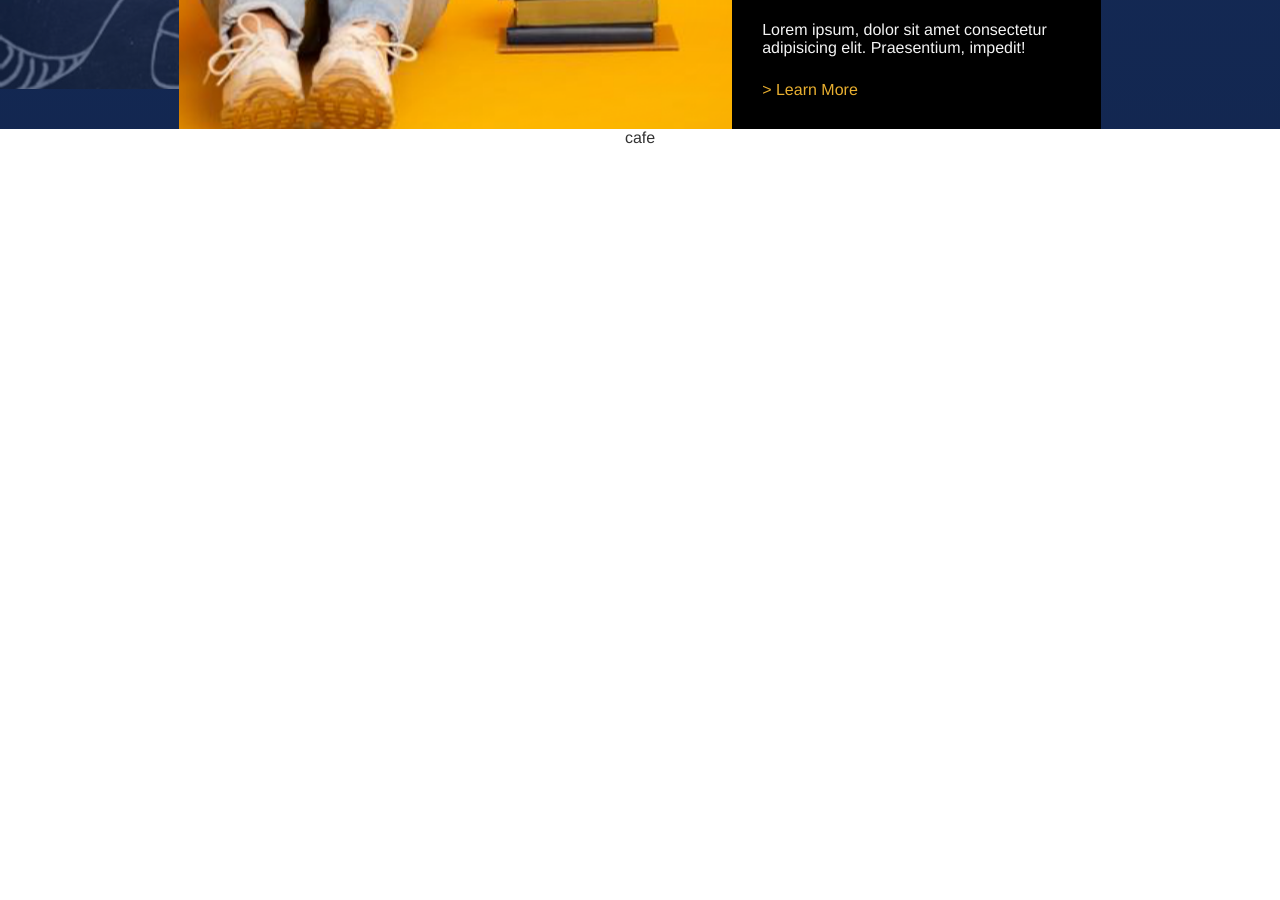
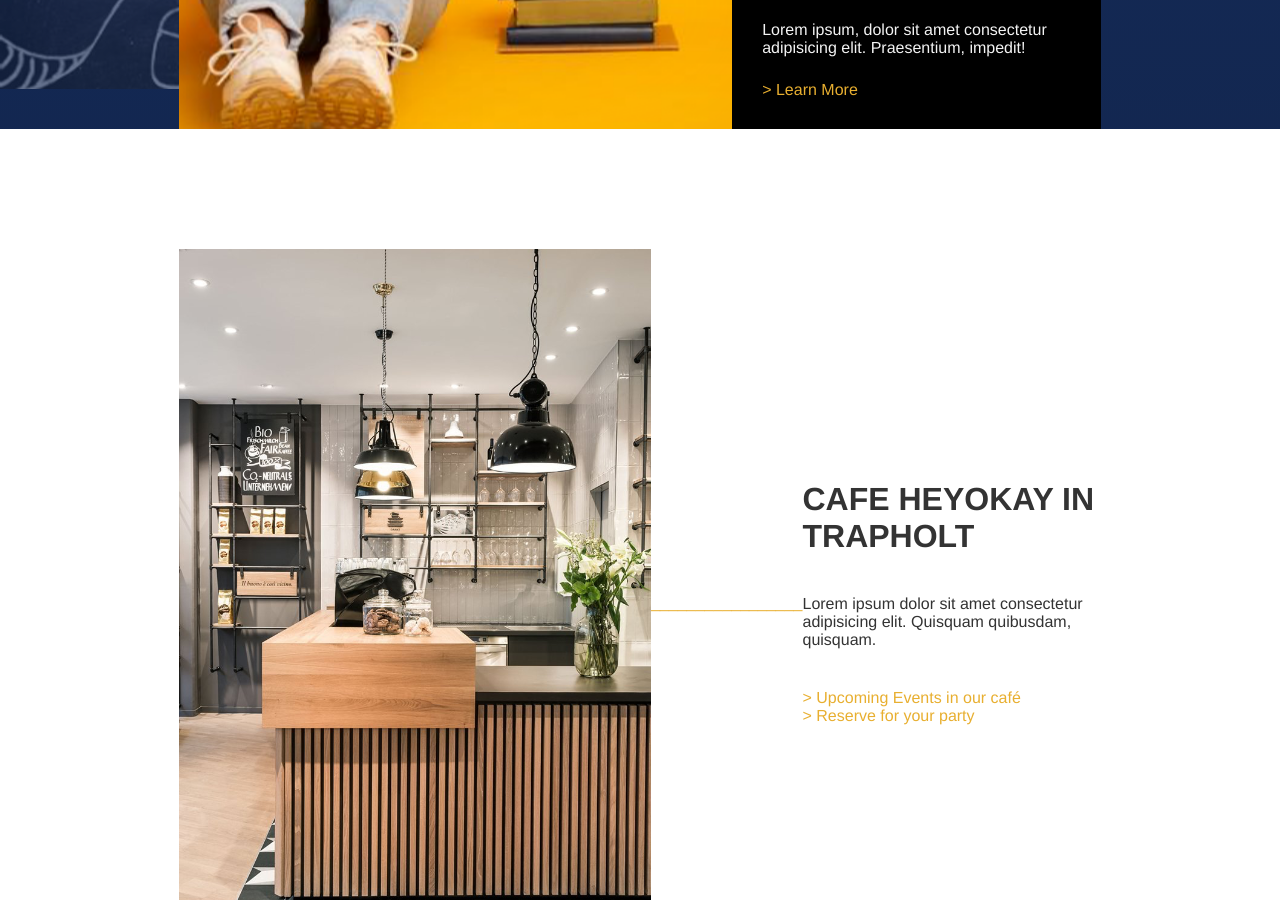
Before and after one commit to kaloyankolev13/trapholt_dk, a Vue app: page / in a window 1280 px wide. Shown: the part 1900-2800 px from the top of the page. Built offline with nearby package versions, Linux system fonts and the light colour scheme.

Commit message:
Homepage read + started Footer component

```diff
--- a/src/App.vue
+++ b/src/App.vue
@@ -1,8 +1,7 @@
 <template>
-  <div id="nav">
-    <Nav />
-  </div>
+  <Nav />
   <router-view />
+  <Footer />
 </template>
 
 <style lang="scss">
@@ -21,9 +20,11 @@
 </style>
 <script>
 import Nav from "./components/Nav.vue";
+import Footer from "./components/Footer.vue";
 export default {
   components: {
     Nav,
+    Footer,
   },
 };
 </script>
--- a/src/components/Footer.vue
+++ b/src/components/Footer.vue
@@ -0,0 +1,15 @@
+<template>
+  <div id="container">
+    <h1>FOOTER</h1>
+  </div>
+</template>
+
+<script>
+export default {};
+</script>
+
+<style lang="scss" scoped>
+#container {
+  background: linear-gradient(35deg, #1a356c, #0f2043);
+}
+</style>
--- a/src/views/Home.vue
+++ b/src/views/Home.vue
@@ -85,7 +85,23 @@
         <p class="orange-text">> Learn More</p>
       </div>
     </div>
-    <div class="cafe">cafe</div>
+    <div class="cafe">
+      <div class="cafe-content">
+        <img src="../assets/images/cafe.png" alt="Picture of the coffee shop" />
+        <span class="orange-text">_________________</span>
+        <div class="cafe-text">
+          <h1>CAFE HEYOKAY IN TRAPHOLT</h1>
+          <p>
+            Lorem ipsum dolor sit amet consectetur adipisicing elit. Quisquam
+            quibusdam, quisquam.
+          </p>
+          <div class="cafe-links">
+            <p class="orange-text">> Upcoming Events in our café</p>
+            <p class="orange-text">> Reserve for your party</p>
+          </div>
+        </div>
+      </div>
+    </div>
   </div>
 </template>
 
@@ -198,5 +214,25 @@ export default {
   height: 1000px;
   background: #fff;
   color: #333;
+  &-content {
+    width: 72%;
+    margin: auto;
+    padding-top: 120px;
+    display: flex;
+    justify-content: space-around;
+    align-items: center;
+    img {
+      width: 500px;
+    }
+  }
+  &-text {
+    text-align: left;
+    h1 {
+      margin-bottom: 40px;
+    }
+  }
+  &-links {
+    margin-top: 40px;
+  }
 }
 </style>
```
